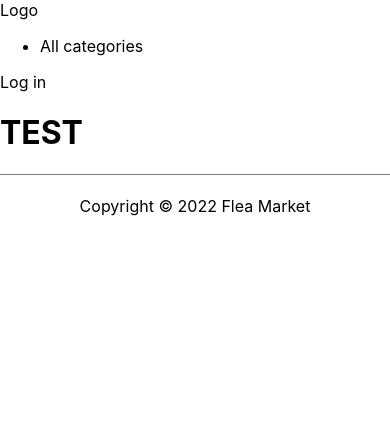
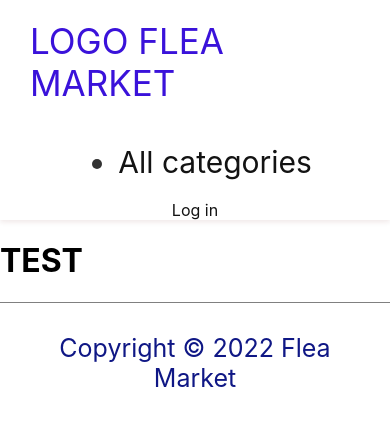
Before and after one commit to JM-2020-gif/flea-market-front, a Next.js app: page / in a window 390 px wide. Shown: the top 426 px of the page. Built offline with nearby package versions, Linux system fonts and the light colour scheme.

Commit message:
Header styles

```diff
--- a/components/Header.js
+++ b/components/Header.js
@@ -1,17 +1,22 @@
+import styles from '@/styles/Header.module.css';
 export default function Header() {
     return (
-        <header>
-            <div>Logo</div>
+        <header className={styles.header}>
+            <div className={styles.logo}>
+                <a>Logo Flea Market</a>
+            </div>
             <div>
                 <nav>
                     <ul>
                         <li>
-                            <a href="">All categories</a>
+                            <a>All categories</a>
                         </li>
                     </ul>
                 </nav>
             </div>
-            <div>Log in</div>
+            <div className={styles.login}>
+                <a>Log in</a>
+            </div>
         </header>
     );
 }
--- a/styles/Footer.module.css
+++ b/styles/Footer.module.css
@@ -4,4 +4,6 @@
 }
 .copyright {
     text-align: center;
+    font-size: 25px;
+    color: rgb(15, 23, 133);
 }
--- /dev/null
+++ b/styles/Header.module.css
@@ -0,0 +1,63 @@
+.header {
+    display: flex;
+    justify-content: space-between;
+    align-items: center;
+    background: #fff;
+    color: #333;
+    height: 60px;
+    padding: 0 30px;
+    box-shadow: 0 2px 5px rgba(110, 25, 25, 0.1);
+}
+
+.header a {
+    color: rgb(19, 19, 19);
+    margin-right: 20px;
+}
+
+.header a:hover {
+    color: rgb(177, 207, 29);
+    font-size: 40px;
+}
+.header ul {
+    display: flex;
+    align-items: center;
+    justify-content: center;
+    /*list-style: none;*/
+    font-size: 30px;
+}
+
+.logo {
+    color: rgb(41, 13, 168);
+    font-size: 35px;
+    text-transform: uppercase;
+}
+
+.logo a {
+    color: rgb(58, 18, 218);
+}
+
+.login a:hover {
+    color:aqua;
+    font-size: 25px;
+}
+
+@media (max-width: 768px) {
+    .header {
+        flex-direction: column;
+        height: auto;
+    }
+
+    .header ul {
+        margin: 20px 0;
+        flex-direction: column;
+        text-align: center;
+    }
+
+    .header a {
+        margin-right: 0;
+    }
+
+    .logo {
+        margin: 20px 0;
+    }
+}
```
